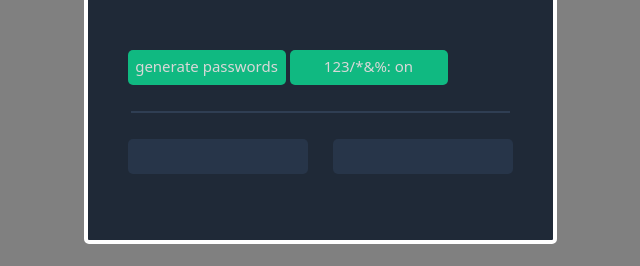
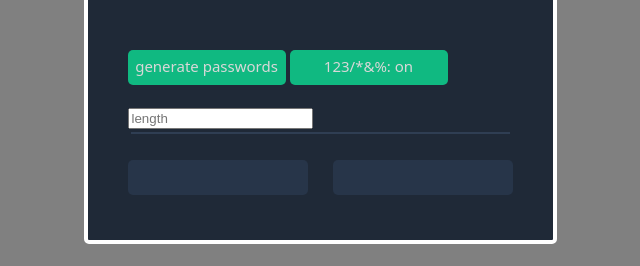
Before and after one commit to GoochMagooch/scrimba_coding_challenges, a plain HTML site: page password_generator/index.html in a window 1280 px wide. Shown: the part 534-800 px from the top of the page, without its empty margins (320-960 px from the left). Drawn offline with Linux system fonts and the light colour scheme.

Commit message:
Add number input box

```diff
--- a/password_generator/index.html
+++ b/password_generator/index.html
@@ -14,6 +14,7 @@
             <p>Never use an insecure password again.</p>
             <button onclick="generatePassword()">generate passwords</button>
             <button id="num-sym" onclick="turnOffNumSym()">123/*&%: </button>
+            <input id="input" type="number" placeholder="length">
             <hr>
             <div class="output">
                 <p id="pw-one"></p>
```
